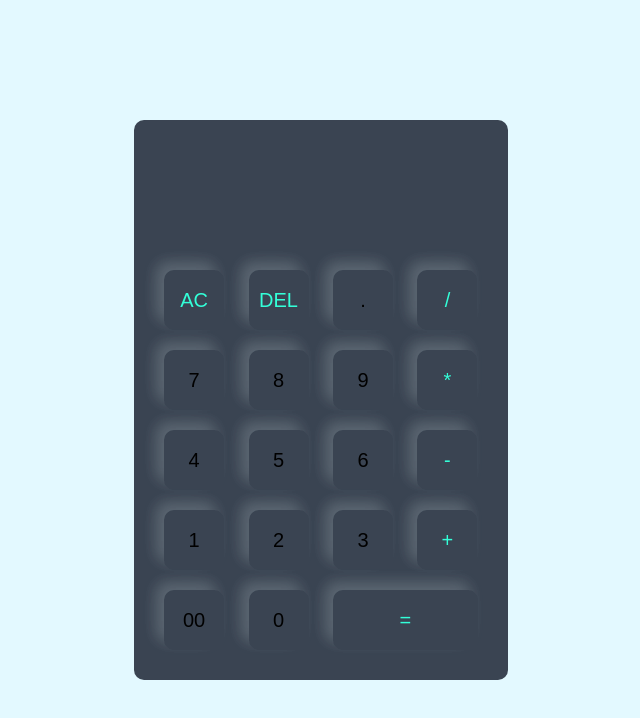
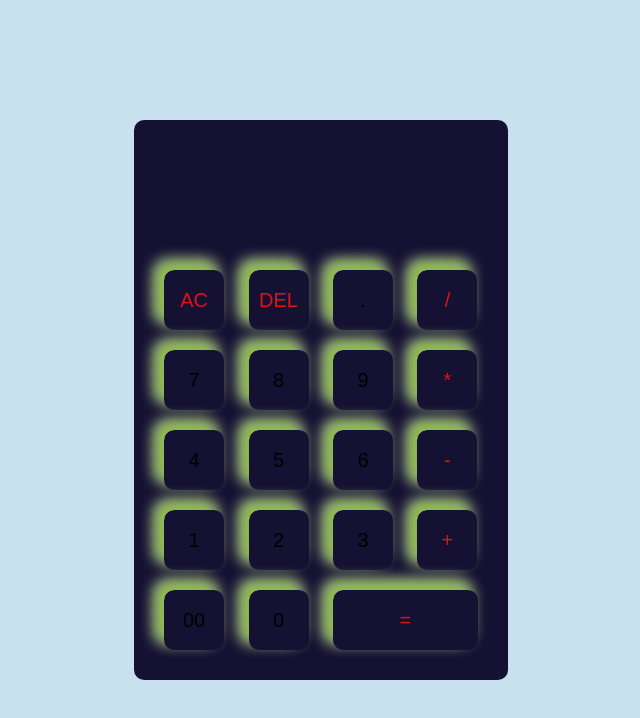
Before and after one commit to 2431648/Arithmatic-calculator, a plain HTML site: page index.html in a window 1280 px wide. Shown: the whole page, without its empty margins (319-959 px from the left). Drawn offline with Linux system fonts and the light colour scheme.

Commit message:
Update style.css

```diff
--- a/style.css
+++ b/style.css
@@ -7,13 +7,13 @@
 .cotainer{
     width: 100%;
     height: 100vh;
-    background: #e3f9ff; ;
+    background: #c8e1ef; ;
     display: flex;
     align-items: center;
     justify-content: center;
 }
 .calculator{
-    background: #3a4452;
+    background: #151133;
     padding: 20px;
     border-radius: 10px;
 }
@@ -23,8 +23,8 @@
     width: 60px;
     height: 60px;
     border-radius: 10px;
-    box-shadow: -8px -8px 15px rgba(225, 255, 255, 0.1),
-    -8px -8px 15px rgba(255,255,255,0.1);
+    box-shadow: -8px -8px 15px rgb(134, 187, 60),
+    -8px -8px 15px rgba(248, 248, 248, 0.814);
     background: transparent;
     font-size: 20px;
     color: pointer;
@@ -46,5 +46,8 @@ form input.equal{
 width: 145px;
 }
 form input.operator{
-    color: #33ffd8;
+    color: #db1414;
 }
+form input.rang{
+    color: #fdfdfd;
+}
```
